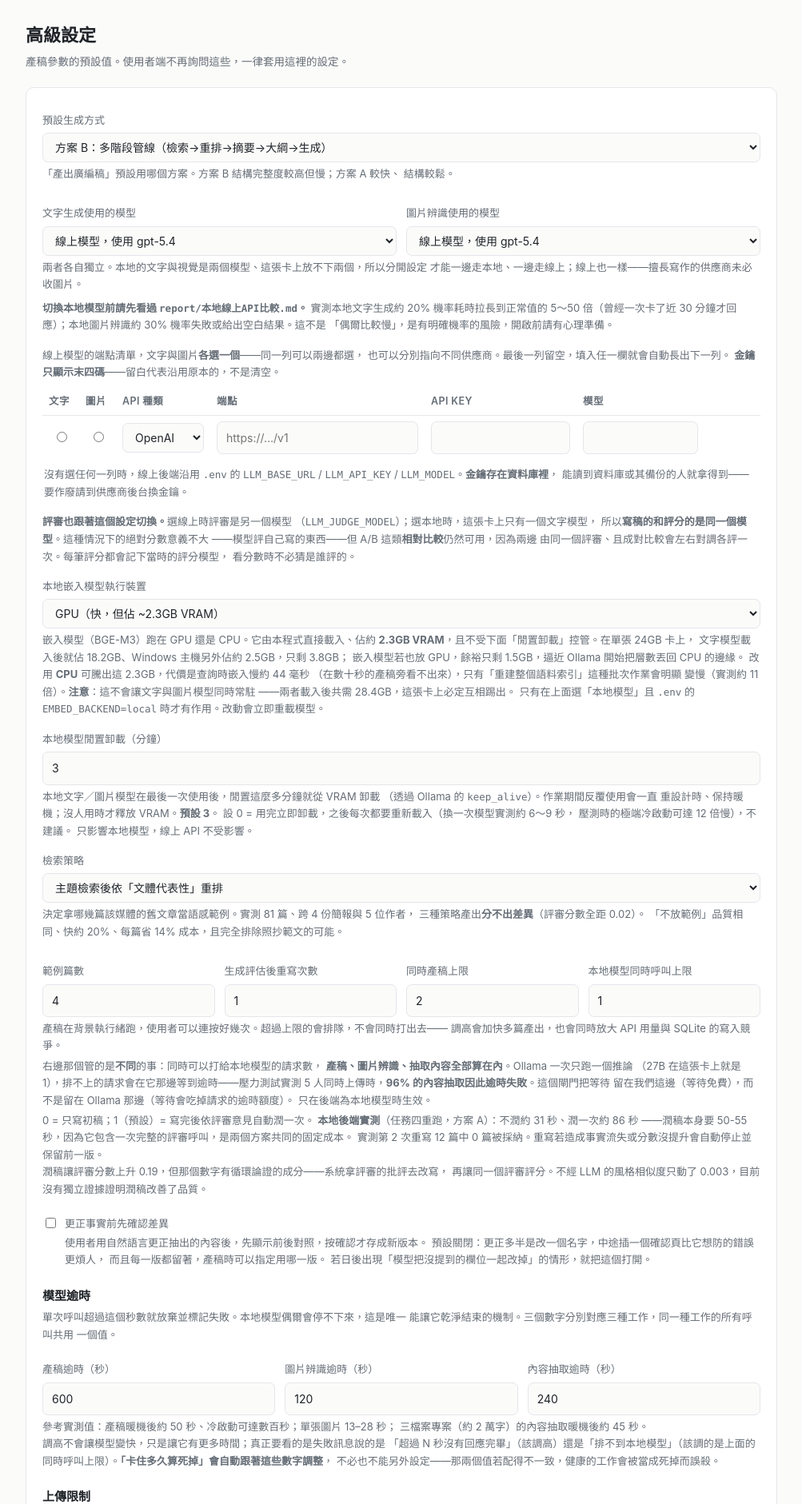
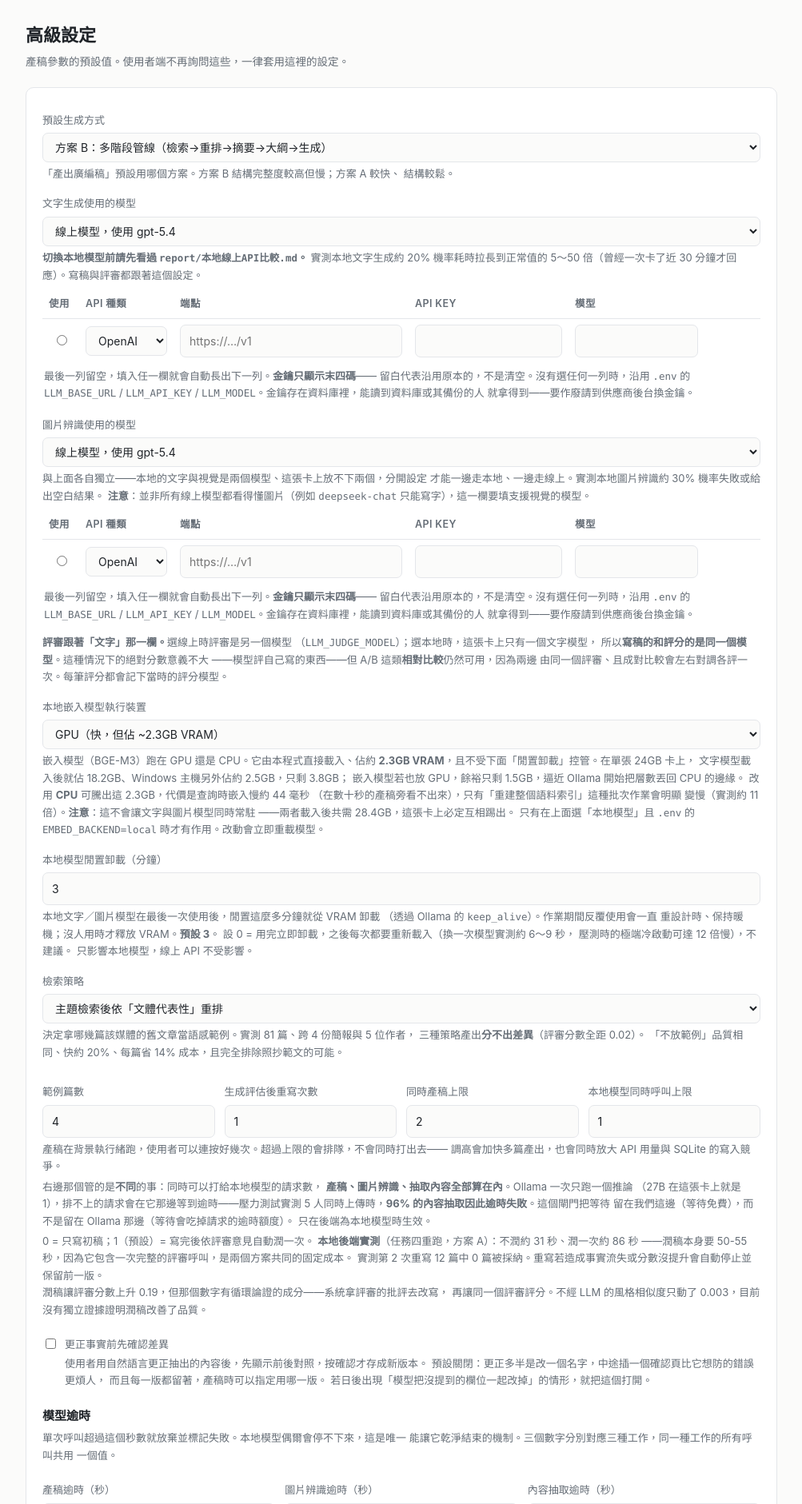
Before and after one commit to Leonardo-Classroom/advertorial-studio, a Django app: page /manage/advanced/ in a window 1280 px wide. Shown: the part 57-1938 px from the top of the page at 80% size, without its empty margins (38-1041 px from the left). Run offline with Django 5.2, Linux system fonts and the light colour scheme; the visitor is signed in with stand-in values (Sample User, id 1); data comes from the database, SQL or seed files in the repository; data that the repository does not hold is empty; parts of the project's set-up code (start-up, migrations or seed data) failed here and were passed over; some libraries are stand-ins or nearby versions.

Commit message:
線上端點拆成文字、圖片兩組獨立清單，下拉選單改上下排列
原本一張共用清單配兩欄單選。那個設計省了重打金鑰，但表達不出一件重要的事：
同一個端點很少兩邊都能用——deepseek-chat 寫得了字卻看不了圖——而共用清單無法
回答「這幾列裡哪些對圖片有效」。改成兩組各自獨立的清單，每組一欄單選，直接掛在
它所屬的下拉選單底下，關係一眼看得出來。代價是供應商真的兩邊都能用時要重打一次
金鑰，這個取捨值得。

OnlineProvider 新增 use 欄位分屬兩組；表單欄位名稱帶上用途
（provider_text_kind_0 / provider_vision_kind_0），兩組在 POST 裡不會互相干擾，
刪除也只在自己那一組內比對，不會誤刪另一組。

清單模板抽成 studio/_provider_list.html 給兩處 include，JS 改成走 querySelectorAll
同時管兩張表、各自跟著自己的下拉選單顯示隱藏。

圖片那一欄的說明特別點出並非所有線上模型都看得懂圖片，deepseek-chat 就不行。

實測：在圖片清單新增一列不影響文字清單的兩列，選取正確落在圖片那組，
兩張表格的欄位命名互不衝突，金鑰全文仍不出現在頁面。

Co-Authored-By: Claude Opus 5 <noreply@anthropic.com>

```diff
--- a/studio/views.py
+++ b/studio/views.py
@@ -46,13 +46,15 @@ def home(request):
 def _save_online_providers(request, settings_row) -> None:
     """Create, update, delete and select the online endpoints from the form.
 
-    Rows arrive indexed (`provider_kind_3`, …). A row whose `pk` is not in the
-    POST at all was removed in the browser, so it is deleted here — the remove
-    button drops the `<tr>` rather than submitting a flag, which keeps "what
-    you see is what gets saved" true without a second round trip.
+    Two independent lists — one for text, one for pictures — each posting rows
+    named by use and index (`provider_text_kind_3`, `provider_vision_key_0`).
+    They are separate because the same endpoint rarely serves both: a provider
+    that writes well may not accept an image at all.
 
-    A blank trailing row is normal (the form always ends with one) and is
-    ignored unless something was typed into it.
+    A row whose `pk` is not in the POST was removed in the browser, so it is
+    deleted here — the remove button drops the `<tr>` rather than submitting a
+    flag, which keeps "what you see is what gets saved" true without a second
+    round trip. A blank trailing row is normal and ignored unless typed into.
 
     The key is only written when a value is supplied. The page renders just the
     last four characters, so an empty key field means "leave it alone" — not
@@ -60,45 +62,42 @@ def _save_online_providers(request, settings_row) -> None:
     """
     from studio.models import OnlineProvider
 
-    indexes = sorted({
-        key.rsplit("_", 1)[1] for key in request.POST
-        if key.startswith("provider_") and key.rsplit("_", 1)[1].isdigit()
-    }, key=int)
+    for use, field in (("text", "online_provider"), ("vision", "vision_online_provider")):
+        prefix = f"provider_{use}_"
+        indexes = sorted({
+            key.rsplit("_", 1)[1] for key in request.POST
+            if key.startswith(prefix) and key.rsplit("_", 1)[1].isdigit()
+        }, key=int)
 
-    wanted = {
-        "text": request.POST.get("provider_selected_text"),
-        "vision": request.POST.get("provider_selected_vision"),
-    }
-    kept, chosen = [], {"text": None, "vision": None}
-    for i in indexes:
-        pk = (request.POST.get(f"provider_pk_{i}") or "").strip()
-        kind = request.POST.get(f"provider_kind_{i}") or "openai"
-        base_url = (request.POST.get(f"provider_base_url_{i}") or "").strip()
-        api_key = (request.POST.get(f"provider_key_{i}") or "").strip()
-        model = (request.POST.get(f"provider_model_{i}") or "").strip()
+        wanted = request.POST.get(f"provider_selected_{use}")
+        kept, chosen = [], None
+        for i in indexes:
+            pk = (request.POST.get(f"{prefix}pk_{i}") or "").strip()
+            kind = request.POST.get(f"{prefix}kind_{i}") or "openai"
+            base_url = (request.POST.get(f"{prefix}base_url_{i}") or "").strip()
+            api_key = (request.POST.get(f"{prefix}key_{i}") or "").strip()
+            model = (request.POST.get(f"{prefix}model_{i}") or "").strip()
 
-        if not pk and not (base_url or api_key or model):
-            continue                      # the empty trailing row
-        row = OnlineProvider.objects.filter(pk=pk).first() if pk else OnlineProvider()
-        if row is None:
-            continue                      # deleted by someone else meanwhile
-        row.kind = kind if kind in dict(OnlineProvider.KINDS) else "openai"
-        row.base_url, row.model = base_url, model
-        if api_key:
-            row.api_key = api_key
-        row.save()
-        kept.append(row.pk)
-        for use, index in wanted.items():
-            if index == str(i):
-                chosen[use] = row
+            if not pk and not (base_url or api_key or model):
+                continue                      # the empty trailing row
+            row = OnlineProvider.objects.filter(pk=pk, use=use).first() if pk else None
+            if pk and row is None:
+                continue                      # deleted by someone else meanwhile
+            row = row or OnlineProvider(use=use)
+            row.kind = kind if kind in dict(OnlineProvider.KINDS) else "openai"
+            row.base_url, row.model = base_url, model
+            if api_key:
+                row.api_key = api_key
+            row.save()
+            kept.append(row.pk)
+            if wanted == str(i):
+                chosen = row
 
-    OnlineProvider.objects.exclude(pk__in=kept).delete()
-    # Text and vision each keep their own selection; a radio naming a row that
-    # is gone clears that one only, leaving the other alone.
-    if chosen["text"] is not None or settings_row.online_provider_id not in kept:
-        settings_row.online_provider = chosen["text"]
-    if chosen["vision"] is not None or settings_row.vision_online_provider_id not in kept:
-        settings_row.vision_online_provider = chosen["vision"]
+        OnlineProvider.objects.filter(use=use).exclude(pk__in=kept).delete()
+        # Clear the selection only when the row it named is gone; leave the
+        # other list's choice untouched.
+        if chosen is not None or getattr(settings_row, f"{field}_id") not in kept:
+            setattr(settings_row, field, chosen)
 
 
 def _duration(seconds: int) -> str:
@@ -288,7 +287,8 @@ def advanced(request):
         "backends": backends,
         "vision_backends": vision_backends,
         "embed_devices": EMBED_DEVICES,
-        "providers": list(OnlineProvider.objects.all()),
+        "text_providers": list(OnlineProvider.objects.filter(use="text")),
+        "vision_providers": list(OnlineProvider.objects.filter(use="vision")),
         "provider_kinds": OnlineProvider.KINDS,
     })
 
--- /dev/null
+++ b/templates/studio/_provider_list.html
@@ -0,0 +1,47 @@
+{% comment %}
+  One online-endpoint list. Included twice — once for text, once for pictures —
+  with `use` ("text"/"vision"), `rows`, and `selected_id`.
+
+  Two lists rather than one shared list with two selection columns: the same
+  endpoint rarely serves both (a model that writes well may not accept an
+  image at all), and a shared list could not express that. The cost is
+  retyping a key when one provider genuinely does both.
+
+  Field names carry the use, so the two lists cannot collide in the POST:
+  `provider_text_kind_0` vs `provider_vision_kind_0`.
+{% endcomment %}
+<div class="provider-list" data-use="{{ use }}" style="margin:0 0 4px">
+  <div class="scroll"><table class="provider-rows" data-use="{{ use }}">
+    <tr>
+      <th style="width:46px">使用</th><th style="width:118px">API 種類</th>
+      <th style="min-width:250px">端點</th><th style="width:200px">API Key</th>
+      <th style="width:170px">模型</th><th style="width:70px"></th>
+    </tr>
+    {% for p in rows %}
+    <tr>
+      <td><input type="radio" name="provider_selected_{{ use }}" value="{{ forloop.counter0 }}"
+                 {% if selected_id == p.pk %}checked{% endif %}></td>
+      <td><input type="hidden" name="provider_{{ use }}_pk_{{ forloop.counter0 }}" value="{{ p.pk }}">
+        <select name="provider_{{ use }}_kind_{{ forloop.counter0 }}">
+          {% for value, label in provider_kinds %}
+            <option value="{{ value }}" {% if value == p.kind %}selected{% endif %}>{{ label }}</option>
+          {% endfor %}
+        </select></td>
+      <td><input type="text" name="provider_{{ use }}_base_url_{{ forloop.counter0 }}"
+                 value="{{ p.base_url }}" placeholder="https://…/v1"></td>
+      <td><input type="password" name="provider_{{ use }}_key_{{ forloop.counter0 }}"
+                 autocomplete="new-password"
+                 placeholder="{% if p.key_hint %}目前 {{ p.key_hint }}（留白不變）{% else %}尚未設定{% endif %}"></td>
+      <td><input type="text" name="provider_{{ use }}_model_{{ forloop.counter0 }}" value="{{ p.model }}"></td>
+      <td><button type="button" class="btn ghost provider-remove" title="移除這一列">移除</button></td>
+    </tr>
+    {% endfor %}
+  </table></div>
+  <p class="small muted" style="margin:6px 2px 0">
+    最後一列留空，填入任一欄就會自動長出下一列。<strong>金鑰只顯示末四碼</strong>——
+    留白代表沿用原本的，不是清空。沒有選任何一列時，沿用 <code class="mono">.env</code>
+    的 <code class="mono">LLM_BASE_URL</code> / <code class="mono">LLM_API_KEY</code> /
+    <code class="mono">LLM_MODEL</code>。金鑰存在資料庫裡，能讀到資料庫或其備份的人
+    就拿得到——要作廢請到供應商後台換金鑰。
+  </p>
+</div>
--- a/templates/studio/advanced.html
+++ b/templates/studio/advanced.html
@@ -5,16 +5,16 @@
    everything except the endpoint table at 680px to keep prose line length
    short, which left the controls looking stranded beside a much wider card —
    consistency across the page won over the typographic rule. */
-#provider-rows{min-width:880px}
-#provider-rows th,#provider-rows td{padding:7px 8px;vertical-align:middle}
-#provider-rows td:first-child,#provider-rows td:nth-child(2){text-align:center}
+.provider-rows{min-width:880px}
+.provider-rows th,.provider-rows td{padding:7px 8px;vertical-align:middle}
+.provider-rows td:first-child{text-align:center}
 /* `input[type=password]` is absent from the global input rule in base.html,
    so without this the key field renders as an unstyled browser default and
    looks like it belongs to a different form. */
-#provider-rows input[type=password]{width:100%;padding:8px 11px;
+.provider-rows input[type=password]{width:100%;padding:8px 11px;
   border:1px solid var(--line);border-radius:7px;background:var(--bg);
   color:var(--ink);font:inherit;font-size:14px}
-#provider-rows .provider-remove{white-space:nowrap;padding:6px 11px}
+.provider-rows .provider-remove{white-space:nowrap;padding:6px 11px}
 </style>
 <h1>高級設定</h1>
 <p class="sub">產稿參數的預設值。使用者端不再詢問這些，一律套用這裡的設定。</p>
@@ -34,86 +34,39 @@
       結構較鬆。
     </p>
 
-    <div class="row">
-      <div>
     <label>文字生成使用的模型</label>
     <select name="llm_backend">
       {% for value, label in backends %}
         <option value="{{ value }}" {% if value == settings.llm_backend %}selected{% endif %}>{{ label }}</option>
       {% endfor %}
     </select>
-      </div>
-      <div>
-        <label>圖片辨識使用的模型</label>
+    <p class="small muted" style="margin:4px 0 8px">
+      <strong>切換本地模型前請先看過 <code class="mono">report/本地線上API比較.md</code>。</strong>
+      實測本地文字生成約 20% 機率耗時拉長到正常值的 5～50 倍（曾經一次卡了近
+      30 分鐘才回應）。寫稿與評審都跟著這個設定。
+    </p>
+    {% include "studio/_provider_list.html" with use="text" rows=text_providers selected_id=settings.online_provider_id %}
+
+    <label style="margin-top:18px">圖片辨識使用的模型</label>
     <select name="vision_backend">
       {% for value, label in vision_backends %}
         <option value="{{ value }}" {% if value == settings.vision_backend %}selected{% endif %}>{{ label }}</option>
       {% endfor %}
     </select>
-      </div>
-    </div>
     <p class="small muted" style="margin:4px 0 8px">
-      兩者各自獨立。本地的文字與視覺是兩個模型、這張卡上放不下兩個，所以分開設定
-      才能一邊走本地、一邊走線上；線上也一樣——擅長寫作的供應商未必收圖片。
+      與上面各自獨立——本地的文字與視覺是兩個模型、這張卡上放不下兩個，分開設定
+      才能一邊走本地、一邊走線上。實測本地圖片辨識約 30% 機率失敗或給出空白結果。
+      <strong>注意</strong>：並非所有線上模型都看得懂圖片（例如
+      <code class="mono">deepseek-chat</code> 只能寫字），這一欄要填支援視覺的模型。
     </p>
-    <p class="small muted" style="margin:4px 0 16px">
-      <strong>切換本地模型前請先看過 <code class="mono">report/本地線上API比較.md</code>。</strong>
-      實測本地文字生成約 20% 機率耗時拉長到正常值的 5～50 倍（曾經一次卡了近
-      30 分鐘才回應）；本地圖片辨識約 30% 機率失敗或給出空白結果。這不是
-      「偶爾比較慢」，是有明確機率的風險，開啟前請有心理準備。
-    </p>
-    <div id="providers" {% if settings.llm_backend != 'online' and settings.vision_backend != 'online' %}hidden{% endif %}
-         style="margin:4px 0 16px">
-      <p class="small muted" style="margin:0 0 8px">
-        線上模型的端點清單，文字與圖片<strong>各選一個</strong>——同一列可以兩邊都選，
-        也可以分別指向不同供應商。最後一列留空，填入任一欄就會自動長出下一列。
-        <strong>金鑰只顯示末四碼</strong>——留白代表沿用原本的，不是清空。
-      </p>
-      <div class="scroll"><table id="provider-rows">
-        <tr>
-          <th style="width:46px">文字</th><th style="width:46px">圖片</th>
-          <th style="width:118px">API 種類</th>
-          <th style="min-width:240px">端點</th><th style="width:190px">API Key</th>
-          <th style="width:160px">模型</th><th style="width:70px"></th>
-        </tr>
-        {% for p in providers %}
-        <tr>
-          <td><input type="radio" name="provider_selected_text" value="{{ forloop.counter0 }}"
-                     {% if settings.online_provider_id == p.pk %}checked{% endif %}></td>
-          <td><input type="radio" name="provider_selected_vision" value="{{ forloop.counter0 }}"
-                     {% if settings.vision_online_provider_id == p.pk %}checked{% endif %}></td>
-          <td><input type="hidden" name="provider_pk_{{ forloop.counter0 }}" value="{{ p.pk }}">
-            <select name="provider_kind_{{ forloop.counter0 }}">
-              {% for value, label in provider_kinds %}
-                <option value="{{ value }}" {% if value == p.kind %}selected{% endif %}>{{ label }}</option>
-              {% endfor %}
-            </select></td>
-          <td><input type="text" name="provider_base_url_{{ forloop.counter0 }}"
-                     value="{{ p.base_url }}" placeholder="https://…/v1"></td>
-          <td><input type="password" name="provider_key_{{ forloop.counter0 }}"
-                     autocomplete="new-password"
-                     placeholder="{% if p.key_hint %}目前 {{ p.key_hint }}（留白不變）{% else %}尚未設定{% endif %}"></td>
-          <td><input type="text" name="provider_model_{{ forloop.counter0 }}" value="{{ p.model }}"></td>
-          <td><button type="button" class="btn ghost provider-remove"
-                      title="移除這一列">移除</button></td>
-        </tr>
-        {% endfor %}
-      </table></div>
-      <p class="small muted" style="margin:8px 2px 0">
-        沒有選任何一列時，線上後端沿用 <code class="mono">.env</code> 的
-        <code class="mono">LLM_BASE_URL</code> / <code class="mono">LLM_API_KEY</code> /
-        <code class="mono">LLM_MODEL</code>。<strong>金鑰存在資料庫裡</strong>，
-        能讀到資料庫或其備份的人就拿得到——要作廢請到供應商後台換金鑰。
-      </p>
-    </div>
+    {% include "studio/_provider_list.html" with use="vision" rows=vision_providers selected_id=settings.vision_online_provider_id %}
 
-    <p class="small muted" style="margin:4px 0 16px">
-      <strong>評審也跟著這個設定切換。</strong>選線上時評審是另一個模型
+    <p class="small muted" style="margin:14px 0 16px">
+      <strong>評審跟著「文字」那一欄。</strong>選線上時評審是另一個模型
       （<code class="mono">LLM_JUDGE_MODEL</code>）；選本地時，這張卡上只有一個文字模型，
       所以<strong>寫稿的和評分的是同一個模型</strong>。這種情況下的絕對分數意義不大
       ——模型評自己寫的東西——但 A/B 這類<strong>相對比較</strong>仍然可用，因為兩邊
-      由同一個評審、且成對比較會左右對調各評一次。每筆評分都會記下當時的評分模型，
-      看分數時不必猜是誰評的。
+      由同一個評審、且成對比較會左右對調各評一次。每筆評分都會記下當時的評分模型。
     </p>
 
     <label>本地嵌入模型執行裝置</label>
@@ -327,45 +280,41 @@
 
 {{ provider_kinds|json_script:"provider-kinds" }}
 <script>
-// The online-endpoint table: show it only for the online backend, grow it as
-// rows are filled in, and let a row be removed by dropping it from the form.
-// Deletion needs no flag — the server treats a pk that did not come back as
+// Two endpoint lists — text and pictures — each shown only when its own
+// dropdown is set to online, each growing a fresh blank row as the last one is
+// filled in, and each letting a row be removed by dropping it from the form.
+// Deletion needs no flag: the server treats a pk that did not come back as
 // deleted, so what is on screen is what gets saved.
 (function () {
-  const box = document.getElementById('providers');
-  const table = document.getElementById('provider-rows');
-  if (!box || !table) return;
+  const KINDS = JSON.parse(document.getElementById('provider-kinds').textContent);
+  const BACKEND_FIELD = {text: 'llm_backend', vision: 'vision_backend'};
 
-  // Shown when *either* kind is online — the list is shared, and hiding it
-  // because text went local would take the picture endpoint with it.
-  const backends = ['llm_backend', 'vision_backend'].map(function (n) {
-    return document.querySelector('select[name="' + n + '"]');
-  }).filter(Boolean);
+  document.querySelectorAll('.provider-list').forEach(function (box) {
+    const use = box.dataset.use;
+    const table = box.querySelector('.provider-rows');
+    if (!table) return;
+
+    const backend = document.querySelector('select[name="' + BACKEND_FIELD[use] + '"]');
     function syncVisibility() {
-    box.hidden = !backends.some(function (el) { return el.value === 'online'; });
+      box.hidden = backend ? backend.value !== 'online' : false;
     }
-  backends.forEach(function (el) { el.addEventListener('change', syncVisibility); });
-
-  // Rendered as JSON rather than interpolated: a Python list of tuples
-  // prints as ('openai', 'OpenAI'), which JavaScript reads as a comma
-  // expression, not an array.
-  const KINDS = JSON.parse(document.getElementById('provider-kinds').textContent);
+    if (backend) backend.addEventListener('change', syncVisibility);
+    syncVisibility();
 
     function blankRow(i) {
       const tr = document.createElement('tr');
       const options = KINDS.map(function (k) {
         return '<option value="' + k[0] + '">' + k[1] + '</option>';
       }).join('');
+      const n = function (field) { return 'provider_' + use + '_' + field + '_' + i; };
       tr.innerHTML =
-      '<td><input type="radio" name="provider_selected_text" value="' + i + '"></td>' +
-      '<td><input type="radio" name="provider_selected_vision" value="' + i + '"></td>' +
-      '<td><input type="hidden" name="provider_pk_' + i + '" value="">' +
-      '<select name="provider_kind_' + i + '">' + options + '</select></td>' +
-      '<td><input type="text" name="provider_base_url_' + i + '" placeholder="https://…/v1"></td>' +
-      '<td><input type="password" name="provider_key_' + i + '" autocomplete="new-password"></td>' +
-      '<td><input type="text" name="provider_model_' + i + '"></td>' +
-      '<td></td>';   // no remove button: syncRemoveButtons adds one once this
-                     // row stops being the trailing blank
+        '<td><input type="radio" name="provider_selected_' + use + '" value="' + i + '"></td>' +
+        '<td><input type="hidden" name="' + n('pk') + '" value="">' +
+        '<select name="' + n('kind') + '">' + options + '</select></td>' +
+        '<td><input type="text" name="' + n('base_url') + '" placeholder="https://…/v1"></td>' +
+        '<td><input type="password" name="' + n('key') + '" autocomplete="new-password"></td>' +
+        '<td><input type="text" name="' + n('model') + '"></td>' +
+        '<td></td>';   // no remove button while this row is the trailing blank
       return tr;
     }
 
@@ -376,8 +325,8 @@
 
     // The trailing row is an invitation to add one, not a row that exists yet,
     // so it carries no remove button — there is nothing to remove, and offering
-  // it reads as though something is missing. A row gains the button the moment
-  // it stops being last, which is exactly when it becomes real.
+    // it reads as though something is missing. A row gains the button the
+    // moment it stops being last, which is when it becomes real.
     function syncRemoveButtons() {
       const rows = Array.from(table.querySelectorAll('tr')).slice(1);
       rows.forEach(function (tr, i) {
@@ -396,11 +345,10 @@
     function ensureBlankRow() {
       const rows = Array.from(table.querySelectorAll('tr')).slice(1);
       const last = rows[rows.length - 1];
-    const lastUsed = last && Array.from(last.querySelectorAll('input[type=text], input[type=password], input[type=hidden]'))
+      const lastUsed = last && Array.from(last.querySelectorAll(
+        'input[type=text], input[type=password], input[type=hidden]'))
         .some(function (el) { return el.value.trim() !== ''; });
-    if (!last || lastUsed) {
-      table.appendChild(blankRow(next++));
-    }
+      if (!last || lastUsed) table.appendChild(blankRow(next++));
       syncRemoveButtons();
     }
 
@@ -413,6 +361,7 @@
     });
 
     ensureBlankRow();
+  });
 })();
 </script>
 {% endblock %}
```
Also changed, not shown: studio/models.py (+12 -1 lines), studio/migrations/0029_alter_onlineprovider_options_onlineprovider_use.py (added). Lines whose indentation alone changed are shown as unchanged.
